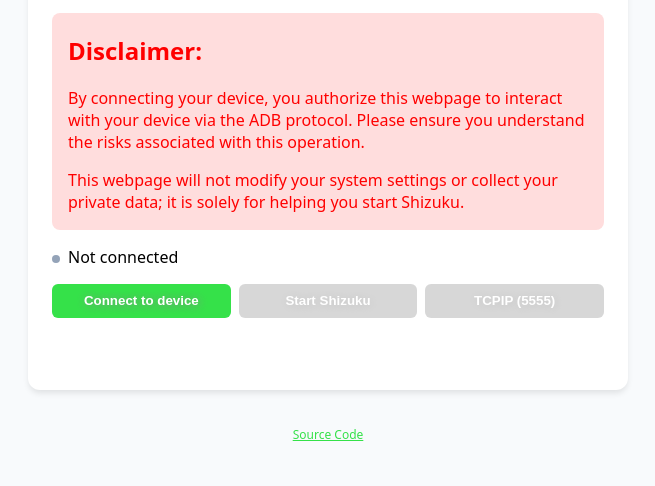
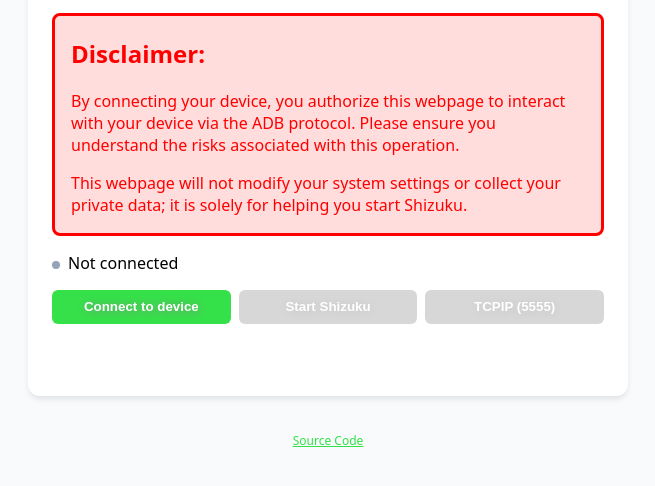
Before and after one commit to APKZCOM/shizuku-starter, a plain HTML site: page index.html in a window 1280 px wide. Shown: the part 104-590 px from the top of the page, without its empty margins (312-967 px from the left). Drawn offline with Linux system fonts and the light colour scheme.

Commit message:
Deploying to gh-pages from @ APKZCOM/shizuku-starter@12a28ac85c14713af465779b539aee36966a4d8c 🚀

```diff
--- a/index.html
+++ b/index.html
@@ -43,11 +43,11 @@
 <body>
     <main class="card" id="mainCard">
         <h1 id="title">Shizuku Starter</h1>
-        <div id="disclaimer">
+        <dialog id="disclaimer" open>
             <h2>Disclaimer:</h3>
             <p>By connecting your device, you authorize this webpage to interact with your device via the ADB protocol. Please ensure you understand the risks associated with this operation.</p>
             <p>This webpage will not modify your system settings or collect your private data; it is solely for helping you start Shizuku.</p>
-        </div>
+        </dialog>
         <div class="status-container">
             <span class="status-dot"></span><span id="statusText">Not connected</span>
         </div>
```
